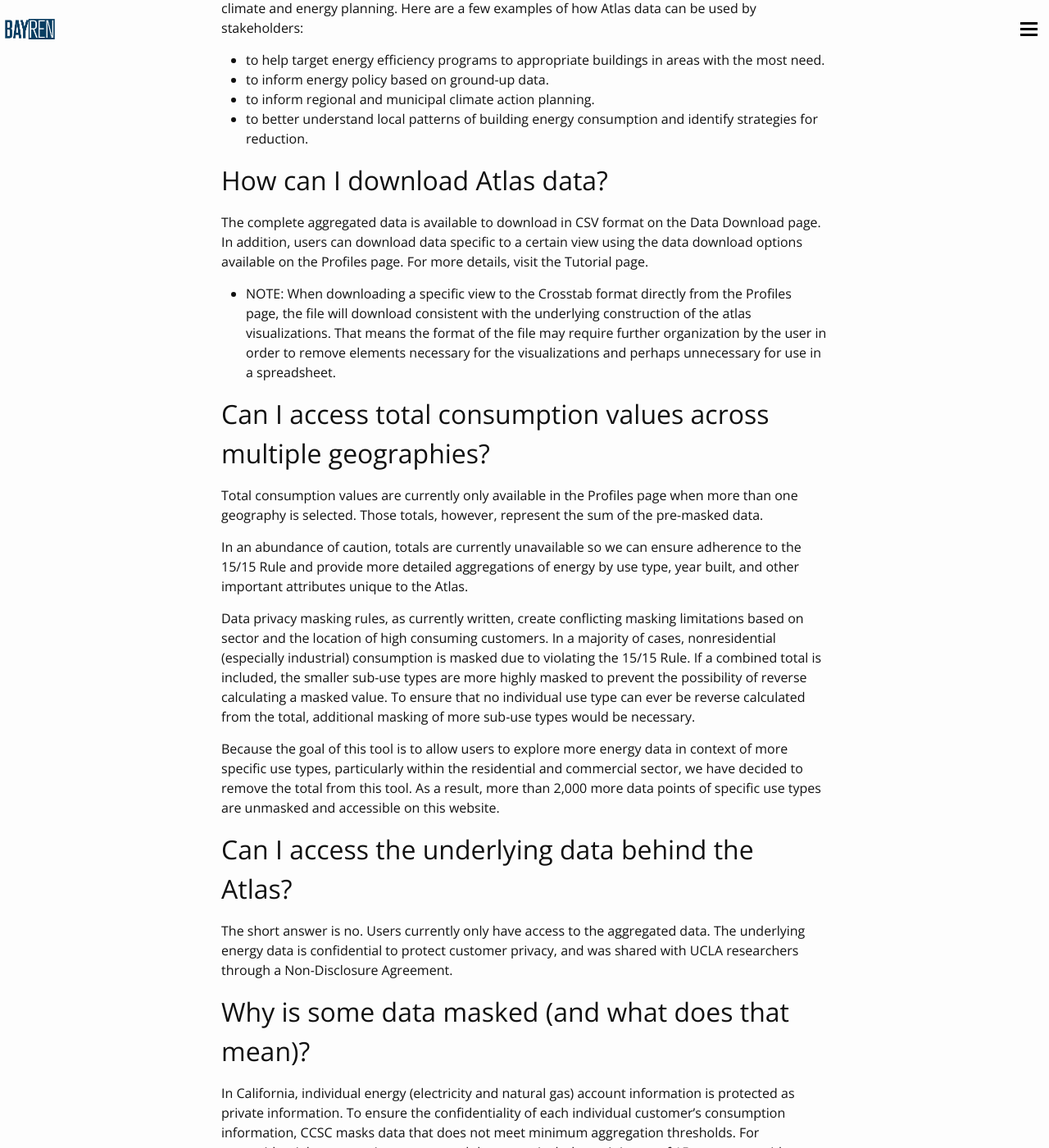
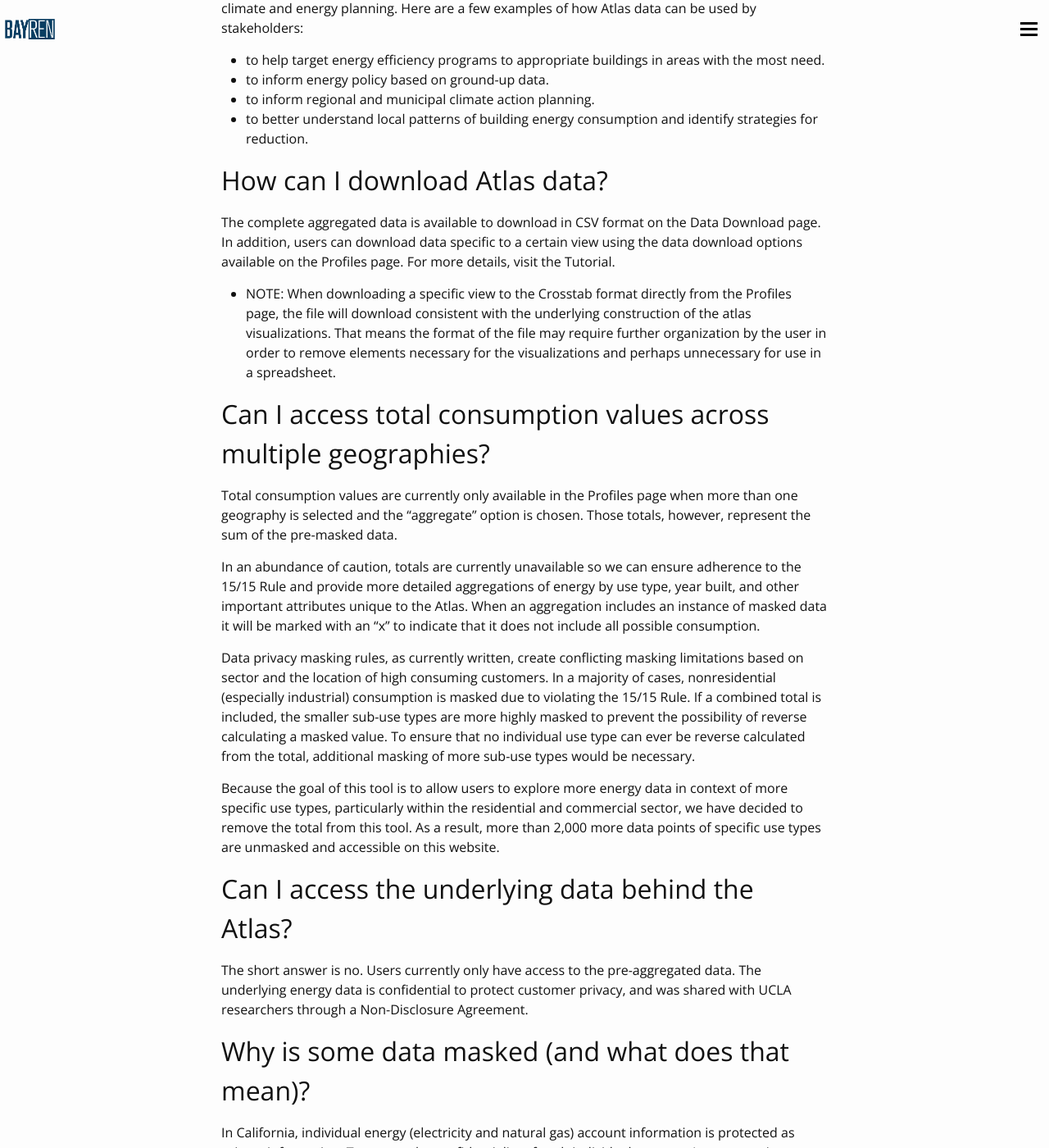
Before and after one commit to uclaioes/bayren-atlas, a Jekyll site: the page built from faq.md, in a window 1280 px wide and 1400 px high, scrolled down 263 px. Shown: the whole window at 82% size. Built offline with Jekyll 4.4.1, drawn with Linux system fonts in a browser that asks for light colours.

Commit message:
Update static files

```diff
--- a/faq.md
+++ b/faq.md
@@ -15,15 +15,15 @@ We believe that energy data should be more transparent and used to create data-d
 ## How can I download Atlas data?
 
 The complete aggregated data is available to download in CSV format on the Data Download page. In addition, users can download data specific to a certain view using the data download options available on the Profiles page.
-For more details, visit the Tutorial page.
+For more details, visit the Tutorial.
 
 * NOTE: When downloading a specific view to the Crosstab format directly from the Profiles page, the file will download consistent with the underlying construction of the atlas visualizations. That means the format of the file may require further organization by the user in order to remove elements necessary for the visualizations and perhaps unnecessary for use in a spreadsheet.
 
 ## Can I access total consumption values across multiple geographies?
 
-Total consumption values are currently only available in the Profiles page when more than one geography is selected. Those totals, however, represent the sum of the pre-masked data.
+Total consumption values are currently only available in the Profiles page when more than one geography is selected and the “aggregate” option is chosen. Those totals, however, represent the sum of the pre-masked data.
 
-In an abundance of caution, totals are currently unavailable so we can ensure adherence to the 15/15 Rule and provide more detailed aggregations of energy by use type, year built, and other important attributes unique to the Atlas.
+In an abundance of caution, totals are currently unavailable so we can ensure adherence to the 15/15 Rule and provide more detailed aggregations of energy by use type, year built, and other important attributes unique to the Atlas. When an aggregation includes an instance of masked data it will be marked with an “x” to indicate that it does not include all possible consumption.
 
 Data privacy masking rules, as currently written, create conflicting masking limitations based on sector and the location of high consuming customers. In a majority of cases, nonresidential (especially industrial) consumption is masked due to violating the 15/15 Rule. If a combined total is included, the smaller sub-use types are more highly masked to prevent the possibility of reverse calculating a masked value. To ensure that no individual use type can ever be reverse calculated from the total, additional masking of more sub-use types would be necessary.
 
@@ -31,7 +31,7 @@ Because the goal of this tool is to allow users to explore more energy data in c
 
 ## Can I access the underlying data behind the Atlas?
 
-The short answer is no. Users currently only have access to the aggregated data. The underlying energy data is confidential to protect customer privacy, and was shared with UCLA researchers through a Non-Disclosure Agreement.
+The short answer is no. Users currently only have access to the pre-aggregated data. The underlying energy data is confidential to protect customer privacy, and was shared with UCLA researchers through a Non-Disclosure Agreement.
 
 ## Why is some data masked (and what does that mean)?
 
```
Also changed, not shown: about.md (+4 -4 lines), methods.md (+1 -3 lines), assets/images/tutorial/tutorial-ami-map-page.png, assets/images/tutorial/tutorial-bld-dac-hover.png, assets/images/tutorial/tutorial-bld-extra-map-controls.png, assets/images/tutorial/tutorial-bld-graph-hover.png, assets/images/tutorial/tutorial-bld-graph-selection.png, assets/images/tutorial/tutorial-bld-layer-control.png, assets/images/tutorial/tutorial-bld-map-page.png, assets/images/tutorial/tutorial-bld-pan.png, assets/images/tutorial/tutorial-bld-selection.png, assets/images/tutorial/tutorial-profiles-page.png, assets/images/tutorial/tutorial-sqft-map-page.png, assets/images/tutorial/tutorial-vint-map-page.png.
